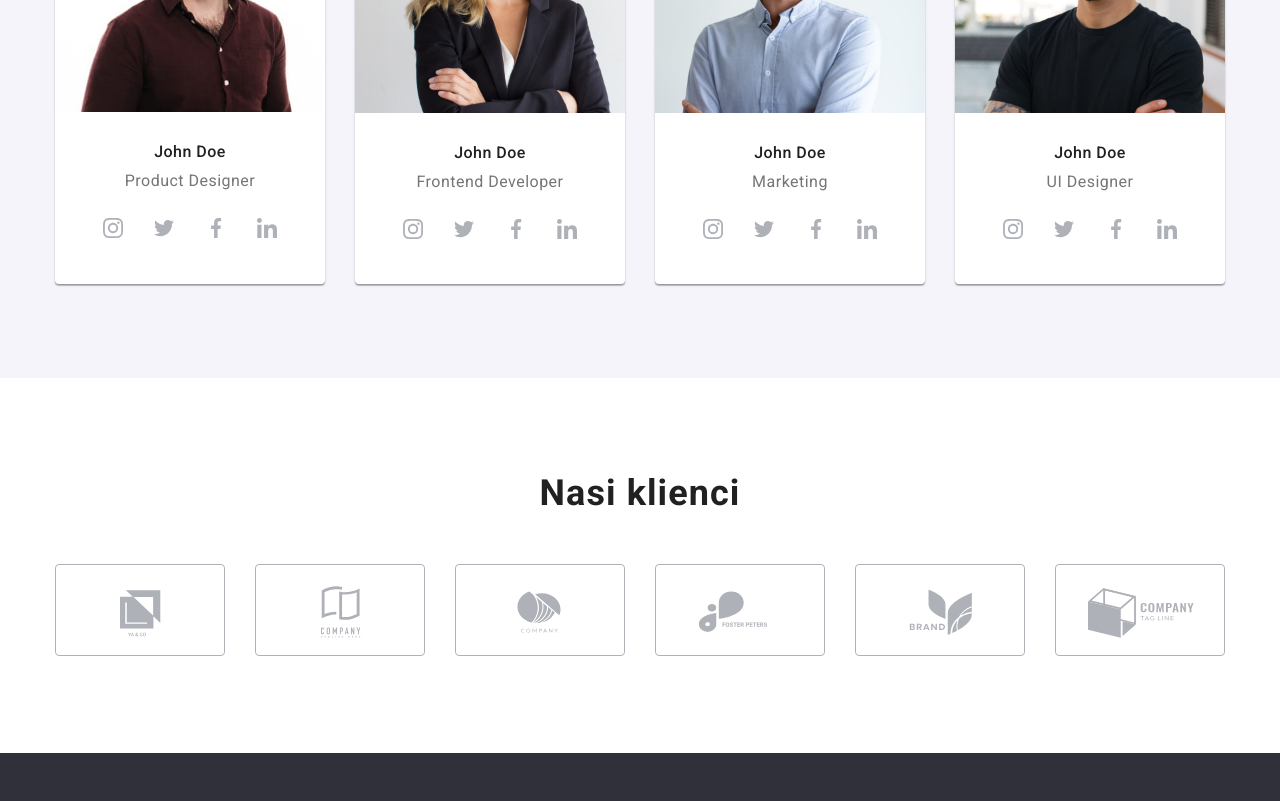
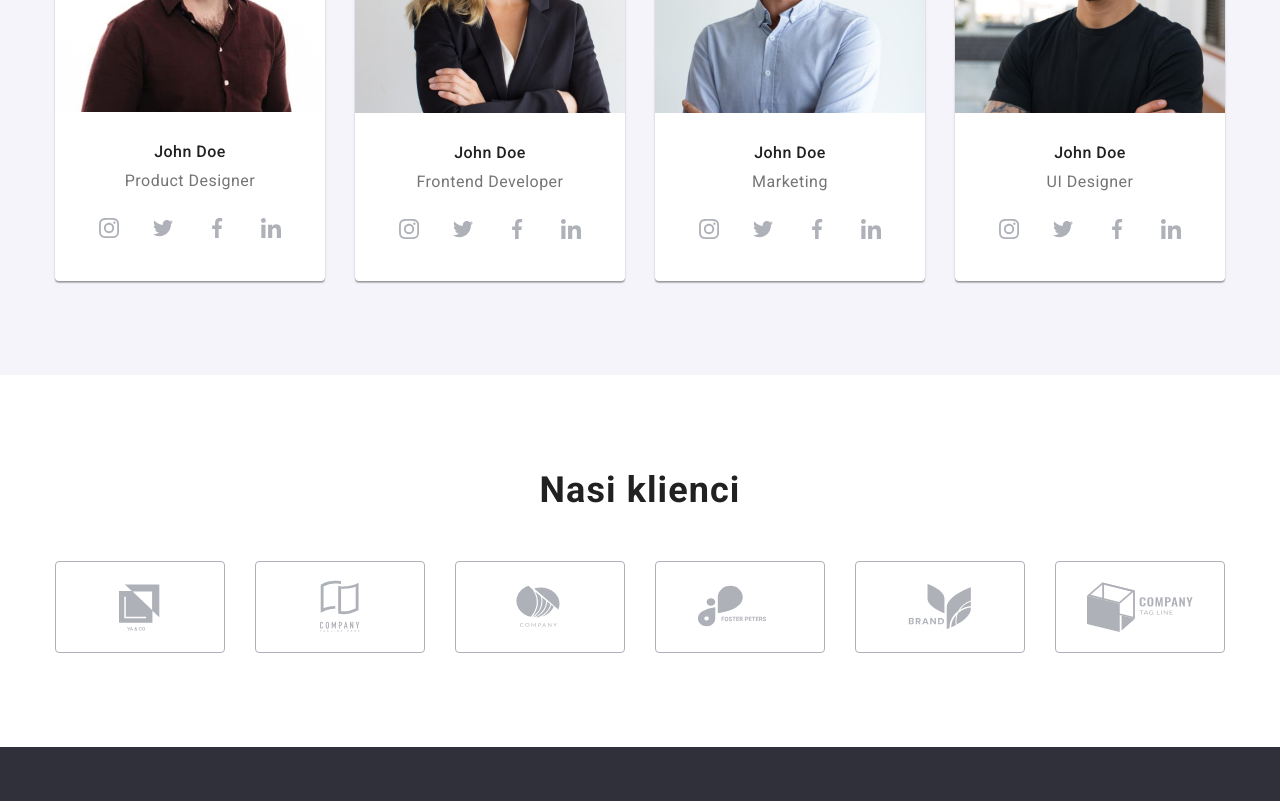
Before and after one commit to romizka/goit-markup-hw-04, a plain HTML site: page index.html in a window 1280 px wide. Shown: the part 1930-2731 px from the top of the page. Drawn offline with Linux system fonts and the light colour scheme.

Commit message:
Update 22.12.22

```diff
--- a/css/index.css
+++ b/css/index.css
@@ -155,9 +155,12 @@ button {
 .hero {
     background-color: var(--dark-grey);
     padding: 200px 0;
-    background-image: url(../images/main-image.jpg);
+    background-image: linear-gradient(rgba(47, 48, 58, 0.4), rgba(47, 48, 58, 0.4)), url(../images/main-image.jpg);
     background-repeat: no-repeat;
     background-size: cover;
+    max-width: 1600px;
+    height:600px;
+    margin: 0 auto;
 
 }
 
@@ -278,8 +281,21 @@ button {
 
 .icons-team-section-box {
     display: flex;
-    justify-content: space-around;
-    margin: 0 32px 30px 32px;
+    gap: 10px;
+    justify-content: center;
+    margin-top: 16px;
+    margin-bottom: 30px;
+}
+
+
+.icons-team-section {
+    width: 44px;
+    height: 44px;
+    border-radius: 50%;
+    fill: #AFB1B8;
+    display: flex;
+    align-items: center;
+    justify-content: center;
 }
 
 .icons-team-section:hover,
@@ -291,16 +307,12 @@ border-radius: 50%;
 background-color: var(--blue);
 }
 
-.icons-team-section {
-fill: #AFB1B8;
-}
-
 .team {
     background-color: var(--beige-2);
 }
 
 .personal-data {
-    padding: 30px 0 16px;
+    padding: 30px 0 0;
 }
 
 .team-name {
@@ -325,7 +337,7 @@ fill: #AFB1B8;
     gap: 30px;
 }
 
-.team li {
+.personal-data-box {
     background-color: var(--white);
     box-shadow: 0px 1px 3px rgba(0, 0, 0, 0.12), 0px 1px 1px rgba(0, 0, 0, 0.14), 0px 2px 1px rgba(0, 0, 0, 0.2);
     border-radius: 0px 0px 4px 4px;
@@ -338,18 +350,28 @@ fill: #AFB1B8;
 
 /* nasi klienci */
 
-.icon-client {
+
+.icon-client-link {
     border:1px solid #AFB1B8;
     border-radius: 4px;
-    fill: #AFB1B8;
+    width: 170px;
+    height: 92px;
+    display: flex;
+    justify-content: center;
+    align-items: center;
+    color: #AFB1B8;
+}
+.icon-client {
+    fill: currentColor;
 }
 
-.icon-client:hover,
-.icon-client:focus,
-.icon-client:active {
+.icon-client-link:hover,
+.icon-client-link:focus,
+.icon-client-link:active {
     fill: var(--blue);
     cursor: pointer;
     border: 1px solid var(--blue);
+    color: var(--blue);
 }
 
 .clients {
@@ -382,24 +404,7 @@ footer {
 .footer-box {
     display: flex;
     gap: 70px;
-}
-
-.icons-footer {
-    background-color: rgba(255, 255, 255, 0.1);
-    fill: var(--white);
-    border-radius: 50%;
-}
-
-.icons-footer:hover,
-.icons-footer:focus,
-.icons-footer:active {
-    background-color: var(--blue);
-    cursor: pointer;
-}
-
-.footer-sm p {
-    margin-top: 12px;
-    margin-bottom: 20px;
+    align-items: baseline;
 }
 
 address {
@@ -430,4 +435,36 @@ address {
     color: rgba(255, 255, 255, 0.6);
 }
 
+.icons-footer-flex {
+    display: flex;
+    gap: 10px;
+
+}
+.icons-footer-link {
+    width: 44px;
+    height: 44px;
+    border-radius: 50%;
+    background-color: rgba(255, 255, 255, 0.1);
+    display: flex;
+    align-items: center;
+    justify-content: center;
+    }
+
+ .icons-footer {
+    fill: var(--white);
+
+    }
+
+.icons-footer-link:hover,
+.icons-footer-link:focus,
+.icons-footer-link:active {
+    background-color: var(--blue);
+    cursor: pointer;
+    }
+
+.footer-sm p {
+    margin-bottom: 20px;
+    }
+
+
 /* stopka koniec */
--- a/index.html
+++ b/index.html
@@ -152,7 +152,7 @@
         <div class="container">
           <h2 class="section-name">Nasz zespół</h2>
           <ul class="flex-team list">
-            <li>
+            <li class="personal-data-box">
               <img
                 src="images/2a.jpg"
                 alt="uśmiechnięty mężczyzna w okularach"
@@ -162,47 +162,39 @@
               <div class="personal-data">
                 <h3 class="team-name">John Doe</h3>
                 <p class="team-position">Product Designer</p>
-              </div>
-              <div class="icons-team-section-box">
-                <a href="#">
-                  <svg class="icons-team-section" width="44" height="44">
-                    <use
-                      width="20"
-                      x="12"
-                      href="./images/icons.svg#icon-instagram-2"
-                    ></use>
+                <ul class="icons-team-section-box list">
+                  <li>
+                    <a class="icons-team-section" href="#">
+                      <svg width="20" height="20">
+                        <use href="./images/icons.svg#icon-instagram-2"></use>
                       </svg>
                     </a>
-                <a href="#">
-                  <svg class="icons-team-section" width="44" height="44">
-                    <use
-                      width="20"
-                      x="12"
-                      href="./images/icons.svg#icon-twitter-1"
-                    ></use>
+                  </li>
+                  <li>
+                    <a class="icons-team-section" href="#">
+                      <svg width="20" height="20">
+                        <use href="./images/icons.svg#icon-twitter-1"></use>
                       </svg>
                     </a>
-                <a href="#">
-                  <svg class="icons-team-section" width="44" height="44">
-                    <use
-                      width="20"
-                      x="12"
-                      href="./images/icons.svg#icon-facebook-1"
-                    ></use>
+                  </li>
+                  <li>
+                    <a class="icons-team-section" href="#">
+                      <svg width="20" height="20">
+                        <use href="./images/icons.svg#icon-facebook-1"></use>
                       </svg>
                     </a>
-                <a href="#">
-                  <svg class="icons-team-section" width="44" height="44">
-                    <use
-                      width="20"
-                      x="12"
-                      href="./images/icons.svg#icon-linkedin-1"
-                    ></use>
+                  </li>
+                  <li>
+                    <a class="icons-team-section" href="#">
+                      <svg width="20" height="20">
+                        <use href="./images/icons.svg#icon-linkedin-1"></use>
                       </svg>
                     </a>
+                  </li>
+                </ul>
               </div>
             </li>
-            <li>
+            <li class="personal-data-box">
               <img
                 src="images/2b.jpg"
                 alt="uśmiechnięta kobieta w okularach"
@@ -212,47 +204,39 @@
               <div class="personal-data">
                 <h3 class="team-name">John Doe</h3>
                 <p class="team-position">Frontend Developer</p>
-              </div>
-              <div class="icons-team-section-box">
-                <a href="#">
-                  <svg class="icons-team-section" width="44" height="44">
-                    <use
-                      width="20"
-                      x="12"
-                      href="./images/icons.svg#icon-instagram-2"
-                    ></use>
+                <ul class="icons-team-section-box list">
+                  <li>
+                    <a class="icons-team-section" href="#">
+                      <svg width="20" height="20">
+                        <use href="./images/icons.svg#icon-instagram-2"></use>
                       </svg>
                     </a>
-                <a href="#">
-                  <svg class="icons-team-section" width="44" height="44">
-                    <use
-                      width="20"
-                      x="12"
-                      href="./images/icons.svg#icon-twitter-1"
-                    ></use>
+                  </li>
+                  <li>
+                    <a class="icons-team-section" href="#">
+                      <svg width="20" height="20">
+                        <use href="./images/icons.svg#icon-twitter-1"></use>
                       </svg>
                     </a>
-                <a href="#">
-                  <svg class="icons-team-section" width="44" height="44">
-                    <use
-                      width="20"
-                      x="12"
-                      href="./images/icons.svg#icon-facebook-1"
-                    ></use>
+                  </li>
+                  <li>
+                    <a class="icons-team-section" href="#">
+                      <svg width="20" height="20">
+                        <use href="./images/icons.svg#icon-facebook-1"></use>
                       </svg>
                     </a>
-                <a href="#">
-                  <svg class="icons-team-section" width="44" height="44">
-                    <use
-                      width="20"
-                      x="12"
-                      href="./images/icons.svg#icon-linkedin-1"
-                    ></use>
+                  </li>
+                  <li>
+                    <a class="icons-team-section" href="#">
+                      <svg width="20" height="20">
+                        <use href="./images/icons.svg#icon-linkedin-1"></use>
                       </svg>
                     </a>
+                  </li>
+                </ul>
               </div>
             </li>
-            <li>
+            <li class="personal-data-box">
               <img
                 src="images/2c.jpg"
                 alt="mężczyzna w niebieskiej koszuli"
@@ -262,47 +246,39 @@
               <div class="personal-data">
                 <h3 class="team-name">John Doe</h3>
                 <p class="team-position">Marketing</p>
-              </div>
-              <div class="icons-team-section-box">
-                <a href="#">
-                  <svg class="icons-team-section" width="44" height="44">
-                    <use
-                      width="20"
-                      x="12"
-                      href="./images/icons.svg#icon-instagram-2"
-                    ></use>
+                <ul class="icons-team-section-box list">
+                  <li>
+                    <a class="icons-team-section" href="#">
+                      <svg width="20" height="20">
+                        <use href="./images/icons.svg#icon-instagram-2"></use>
                       </svg>
                     </a>
-                <a href="#">
-                  <svg class="icons-team-section" width="44" height="44">
-                    <use
-                      width="20"
-                      x="12"
-                      href="./images/icons.svg#icon-twitter-1"
-                    ></use>
+                  </li>
+                  <li>
+                    <a class="icons-team-section" href="#">
+                      <svg width="20" height="20">
+                        <use href="./images/icons.svg#icon-twitter-1"></use>
                       </svg>
                     </a>
-                <a href="#">
-                  <svg class="icons-team-section" width="44" height="44">
-                    <use
-                      width="20"
-                      x="12"
-                      href="./images/icons.svg#icon-facebook-1"
-                    ></use>
+                  </li>
+                  <li>
+                    <a class="icons-team-section" href="#">
+                      <svg width="20" height="20">
+                        <use href="./images/icons.svg#icon-facebook-1"></use>
                       </svg>
                     </a>
-                <a href="#">
-                  <svg class="icons-team-section" width="44" height="44">
-                    <use
-                      width="20"
-                      x="12"
-                      href="./images/icons.svg#icon-linkedin-1"
-                    ></use>
+                  </li>
+                  <li>
+                    <a class="icons-team-section" href="#">
+                      <svg width="20" height="20">
+                        <use href="./images/icons.svg#icon-linkedin-1"></use>
                       </svg>
                     </a>
+                  </li>
+                </ul>
               </div>
             </li>
-            <li>
+            <li class="personal-data-box">
               <img
                 src="images/2d.jpg"
                 alt="mężczyzna w okularach"
@@ -312,44 +288,36 @@
               <div class="personal-data">
                 <h3 class="team-name">John Doe</h3>
                 <p class="team-position">UI Designer</p>
-              </div>
-              <div class="icons-team-section-box">
-                <a href="#">
-                  <svg class="icons-team-section" width="44" height="44">
-                    <use
-                      width="20"
-                      x="12"
-                      href="./images/icons.svg#icon-instagram-2"
-                    ></use>
+                <ul class="icons-team-section-box list">
+                  <li>
+                    <a class="icons-team-section" href="#">
+                      <svg width="20" height="20">
+                        <use href="./images/icons.svg#icon-instagram-2"></use>
                       </svg>
                     </a>
-                <a href="#">
-                  <svg class="icons-team-section" width="44" height="44">
-                    <use
-                      width="20"
-                      x="12"
-                      href="./images/icons.svg#icon-twitter-1"
-                    ></use>
+                  </li>
+                  <li>
+                    <a class="icons-team-section" href="#">
+                      <svg width="20" height="20">
+                        <use href="./images/icons.svg#icon-twitter-1"></use>
                       </svg>
                     </a>
-                <a href="#">
-                  <svg class="icons-team-section" width="44" height="44">
-                    <use
-                      width="20"
-                      x="12"
-                      href="./images/icons.svg#icon-facebook-1"
-                    ></use>
+                  </li>
+                  <li>
+                    <a class="icons-team-section" href="#">
+                      <svg width="20" height="20">
+                        <use href="./images/icons.svg#icon-facebook-1"></use>
                       </svg>
                     </a>
-                <a href="#">
-                  <svg class="icons-team-section" width="44" height="44">
-                    <use
-                      width="20"
-                      x="12"
-                      href="./images/icons.svg#icon-linkedin-1"
-                    ></use>
+                  </li>
+                  <li>
+                    <a class="icons-team-section" href="#">
+                      <svg width="20" height="20">
+                        <use href="./images/icons.svg#icon-linkedin-1"></use>
                       </svg>
                     </a>
+                  </li>
+                </ul>
               </div>
             </li>
           </ul>
@@ -360,70 +328,46 @@
           <h2 class="section-name">Nasi klienci</h2>
           <ul class="clients list">
             <li>
-              <svg class="icon-client" width="170" height="92" fill="#757575">
-                <use
-                  width="106"
-                  height="60"
-                  x="32"
-                  y="17.71"
-                  href="./images/icons.svg#icon-Logo"
-                ></use>
+              <a class="icon-client-link" href="#">
+                <svg class="icon-client" width="106" height="60">
+                  <use href="./images/icons.svg#icon-Logo"></use>
                 </svg>
+              </a>
             </li>
             <li>
-              <svg class="icon-client" width="170" height="92" fill="#757575">
-                <use
-                  width="106"
-                  height="60"
-                  x="32"
-                  y="17.71"
-                  href="./images/icons.svg#icon-Logo-1"
-                ></use>
+              <a class="icon-client-link" href="#">
+                <svg class="icon-client" width="106" height="60">
+                  <use href="./images/icons.svg#icon-Logo-1"></use>
                 </svg>
+              </a>
             </li>
             <li>
-              <svg class="icon-client" width="170" height="92">
-                <use
-                  width="106"
-                  height="60"
-                  x="32"
-                  y="17.71"
-                  href="./images/icons.svg#icon-Logo-2"
-                ></use>
+              <a class="icon-client-link" href="#">
+                <svg class="icon-client" width="106" height="60">
+                  <use href="./images/icons.svg#icon-Logo-2"></use>
                 </svg>
+              </a>
             </li>
             <li>
-              <svg class="icon-client" width="170" height="92">
-                <use
-                  width="106"
-                  height="60"
-                  x="32"
-                  y="17.71"
-                  href="./images/icons.svg#icon-Logo-3"
-                ></use>
+              <a class="icon-client-link" href="#">
+                <svg class="icon-client" width="106" height="60">
+                  <use href="./images/icons.svg#icon-Logo-3"></use>
                 </svg>
+              </a>
             </li>
             <li>
-              <svg class="icon-client" width="170" height="92">
-                <use
-                  width="106"
-                  height="60"
-                  x="32"
-                  y="17.71"
-                  href="./images/icons.svg#icon-Logo-4"
-                ></use>
+              <a class="icon-client-link" href="#">
+                <svg class="icon-client" width="106" height="60">
+                  <use href="./images/icons.svg#icon-Logo-4"></use>
                 </svg>
+              </a>
             </li>
             <li>
-              <svg class="icon-client" width="170" height="92">
-                <use
-                  width="106"
-                  height="60"
-                  x="32"
-                  y="17.71"
-                  href="./images/icons.svg#icon-group"
-                ></use>
+              <a class="icon-client-link" href="#">
+                <svg class="icon-client" width="106" height="60">
+                  <use href="./images/icons.svg#icon-group"></use>
                 </svg>
+              </a>
             </li>
           </ul>
         </div>
@@ -466,38 +410,36 @@
         </div>
         <div class="footer-sm">
           <p class="join-us">Dołącz do nas</p>
-
-          <svg class="icons-footer" width="44" height="44">
-            <use
-              width="20"
-              x="12"
-              href="./images/icons.svg#icon-instagram-2"
-            ></use>
+          <ul class="list icons-footer-flex">
+            <li>
+              <a class="icons-footer-link" href="#">
+                <svg class="icons-footer" width="20" height="20">
+                  <use href="./images/icons.svg#icon-instagram-2"></use>
                 </svg>
-
-          <svg class="icons-footer" width="44" height="44">
-            <use
-              width="20"
-              x="12"
-              href="./images/icons.svg#icon-twitter-1"
-            ></use>
+              </a>
+            </li>
+            <li>
+              <a class="icons-footer-link" href="#">
+                <svg class="icons-footer" width="20" height="20">
+                  <use href="./images/icons.svg#icon-twitter-1"></use>
                 </svg>
-
-          <svg class="icons-footer" width="44" height="44">
-            <use
-              width="20"
-              x="12"
-              href="./images/icons.svg#icon-facebook-1"
-            ></use>
+              </a>
+            </li>
+            <li>
+              <a class="icons-footer-link" href="#">
+                <svg class="icons-footer" width="20" height="20">
+                  <use href="./images/icons.svg#icon-facebook-1"></use>
                 </svg>
-
-          <svg class="icons-footer" width="44" height="44">
-            <use
-              width="20"
-              x="12"
-              href="./images/icons.svg#icon-linkedin-1"
-            ></use>
+              </a>
+            </li>
+            <li>
+              <a class="icons-footer-link" href="#">
+                <svg class="icons-footer" width="20" height="20">
+                  <use href="./images/icons.svg#icon-linkedin-1"></use>
                 </svg>
+              </a>
+            </li>
+          </ul>
         </div>
       </div>
     </footer>
```
Also changed, not shown: css/portfolio.css (+36 -18 lines), portfolio.html (+62 -31 lines). Lines whose indentation alone changed are shown as unchanged.
